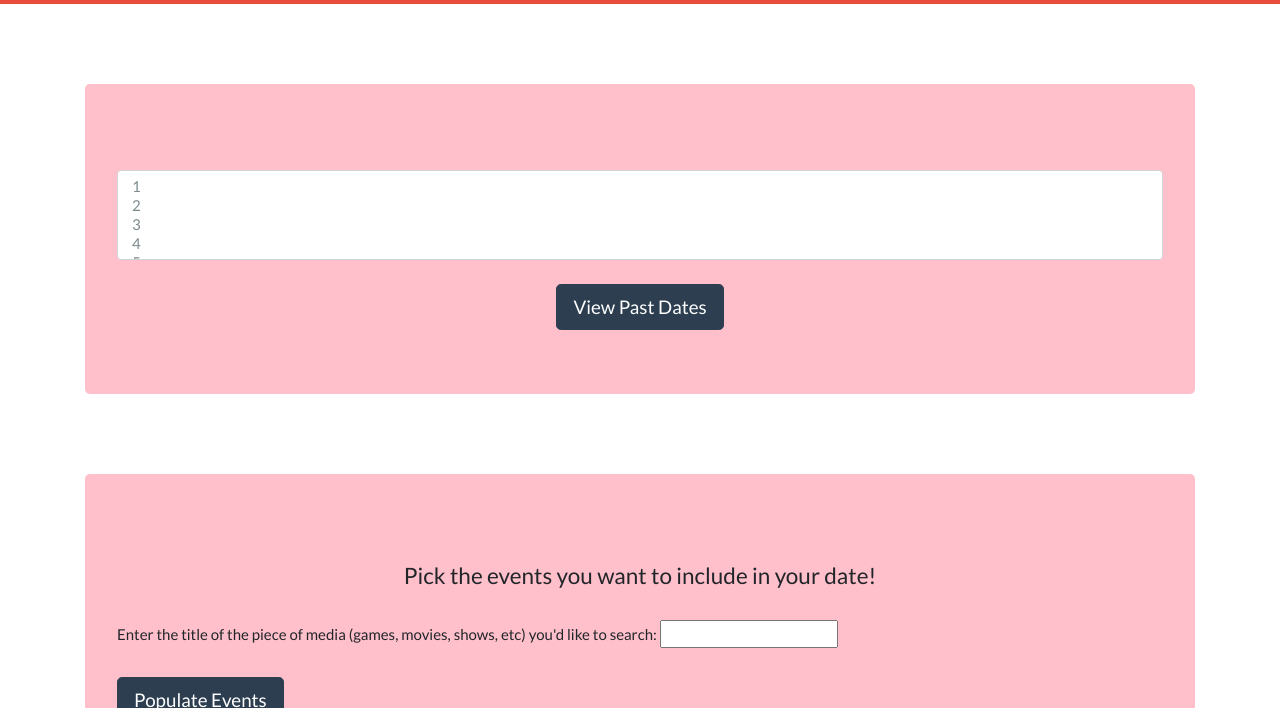
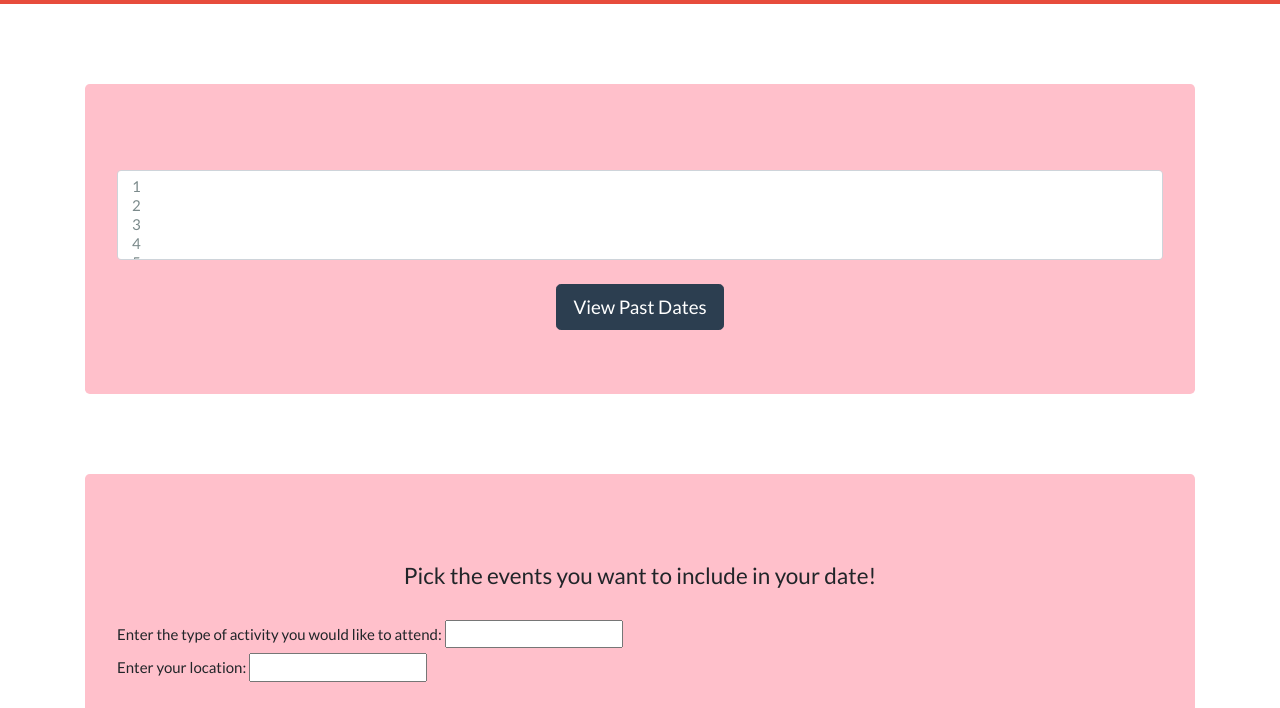
Before and after one commit to roberttilton/DateNightApp, a website: page public/dashboard.html in a window 1280 px wide. Shown: the part 89-797 px from the top of the page. Drawn offline with nearby package versions, Linux system fonts and the light colour scheme.

Commit message:
redid dashboard in yelp shape

```diff
--- a/public/dashboard.html
+++ b/public/dashboard.html
@@ -40,7 +40,10 @@
         <h4 class="mt-4">Pick the events you want to include in your date!</h4>
         <br>
         <form class="form-group" id="datePosts">
-            <label>Enter the title of the piece of media (games, movies, shows, etc) you'd like to search: </label>
+          <label>Enter the type of activity you would like to attend: </label>
+          <input type="text" class= "search-field" id="activity-field">
+          <br>
+          <label>Enter your location: </label>
           <input type="text" class= "search-field" id="location-field">
           <br>
           <a class="btn btn-primary btn-lg mt-4" href="" role="button" id='populate'>Populate Events</a>
```
Lines whose indentation alone changed are shown as unchanged.
